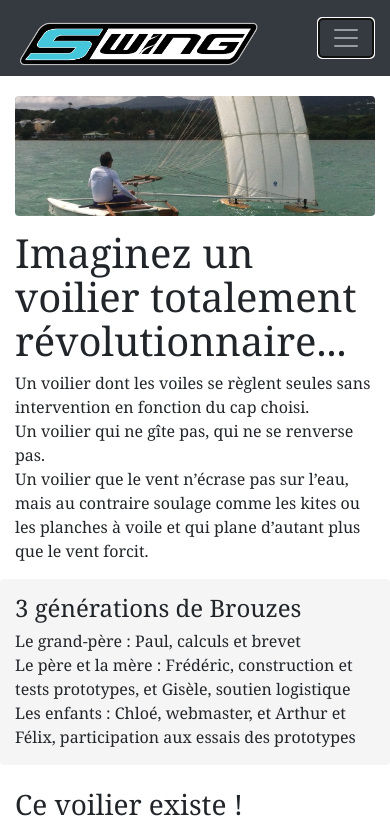
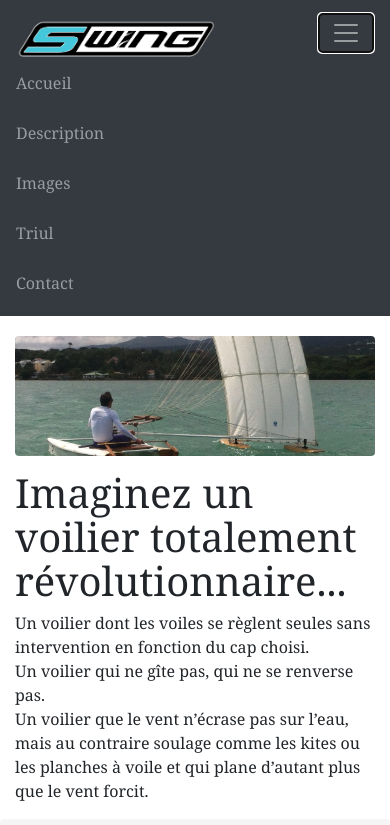
Before and after one commit to Chloebrz/swing-node-react, a React app: page / in a window 390 px wide. Both pictures are taken after a click on the button "Toggle navigation". Shown: the top 825 px of the page. Built offline with nearby package versions, Linux system fonts and the light colour scheme; no server answers.

Commit message:
Toggle menu fiwed on small screens

```diff
--- a/app/components/pages/triul.js
+++ b/app/components/pages/triul.js
@@ -11,8 +11,8 @@ class Triul extends Component {
                     réduire les inconvénients des voiliers actuels grâce à l'auto-orientation de la
                     voilure. Le concept utilisé sur le Triul, projet précédent, était dérivé de
                     l'équilibre aérodynamique des avions et planeurs tel que défini par Voisin :
-                    \"Centre de gravité en avant du centre de voilure, et empennage horizontal
-                    arrière inversé\", (transposé à 90 degrés pour le Triul).
+                    "Centre de gravité en avant du centre de voilure, et empennage horizontal
+                    arrière inversé", (transposé à 90 degrés pour le Triul).
                 </p>
                 <p>
                     La S'Wing utilise les conditions d'équilibre aérodynamique du parapente,
--- a/app/components/partials/header.js
+++ b/app/components/partials/header.js
@@ -24,7 +24,12 @@ class Header extends Component {
         this.setState({
             isOpen: !this.state.isOpen
         });
-        console.log("here", this.state.isOpen);
+    }
+
+    closeToogle() {
+        this.setState({
+            isOpen: false
+        });
     }
 
     renderLogout() {
@@ -50,7 +55,6 @@ class Header extends Component {
                 <Link to={this.props.auth ? "/admin" : "/"} className="navbar-brand">
                     <img id="logo" src={require("../../images/s-wing.png")} alt="SWING" />
                 </Link>
-                <div>
                 <button
                     className="navbar-toggler"
                     type="button"
@@ -64,36 +68,38 @@ class Header extends Component {
                     <span className="navbar-toggler-icon" />
                 </button>
 
-                    <div className="collapse navbar-collapse" id="navbar-menu">
+                <div
+                    className={`collapse navbar-collapse ${this.state.isOpen ? "show" : ""}`}
+                    id="navbar-menu"
+                >
                     <ul className="navbar-nav mr-auto">
-                            <li className="nav-item">
+                        <li className="nav-item" onClick={this.closeToogle.bind(this)}>
                             <Link className="nav-link" to="/">
                                 Accueil
                             </Link>
                         </li>
-                            <li className="nav-item">
+                        <li className="nav-item" onClick={this.closeToogle.bind(this)}>
                             <Link className="nav-link" to="/description">
                                 Description
                             </Link>
                         </li>
-                            <li className="nav-item">
+                        <li className="nav-item" onClick={this.closeToogle.bind(this)}>
                             <Link className="nav-link" to="/images">
                                 Images
                             </Link>
                         </li>
-                            <li className="nav-item">
+                        <li className="nav-item" onClick={this.closeToogle.bind(this)}>
                             <Link className="nav-link" to="/triul">
                                 Triul
                             </Link>
                         </li>
-                            <li className="nav-item">
+                        <li className="nav-item" onClick={this.closeToogle.bind(this)}>
                             <Link className="nav-link" to="/contact">
                                 Contact
                             </Link>
                         </li>
                         {this.renderLogout()}
                     </ul>
-                    </div>
                 </div>
             </nav>
         );
--- a/app/components/partials/pictureBox.js
+++ b/app/components/partials/pictureBox.js
@@ -7,7 +7,6 @@ class PictureBox extends Component {
         return (
             <div className="card">
                 <img
-                    className="card-image"
                     src={`data:${this.props.type};base64,${this.props.res}`}
                     alt={this.props.name}
                 />
--- a/app/css/header.css
+++ b/app/css/header.css
@@ -19,6 +19,14 @@
     }
 }
 
+@media (max-width: 500px) {
+    .navbar-brand,
+    .navbar-nav li a {
+        line-height: 50px;
+        height: 50px;
+    }
+}
+
 .navbar {
     margin-bottom: 20px;
 }
```
Lines whose indentation alone changed are shown as unchanged.
